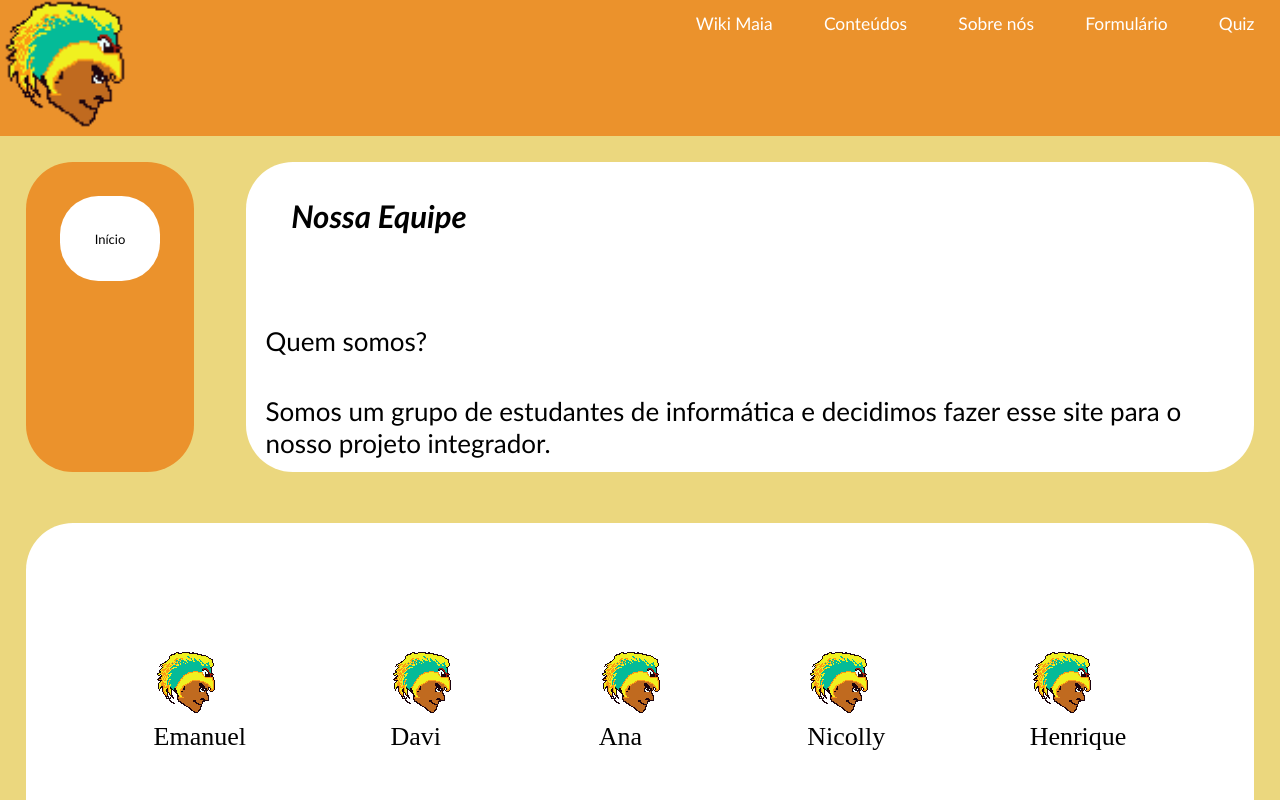
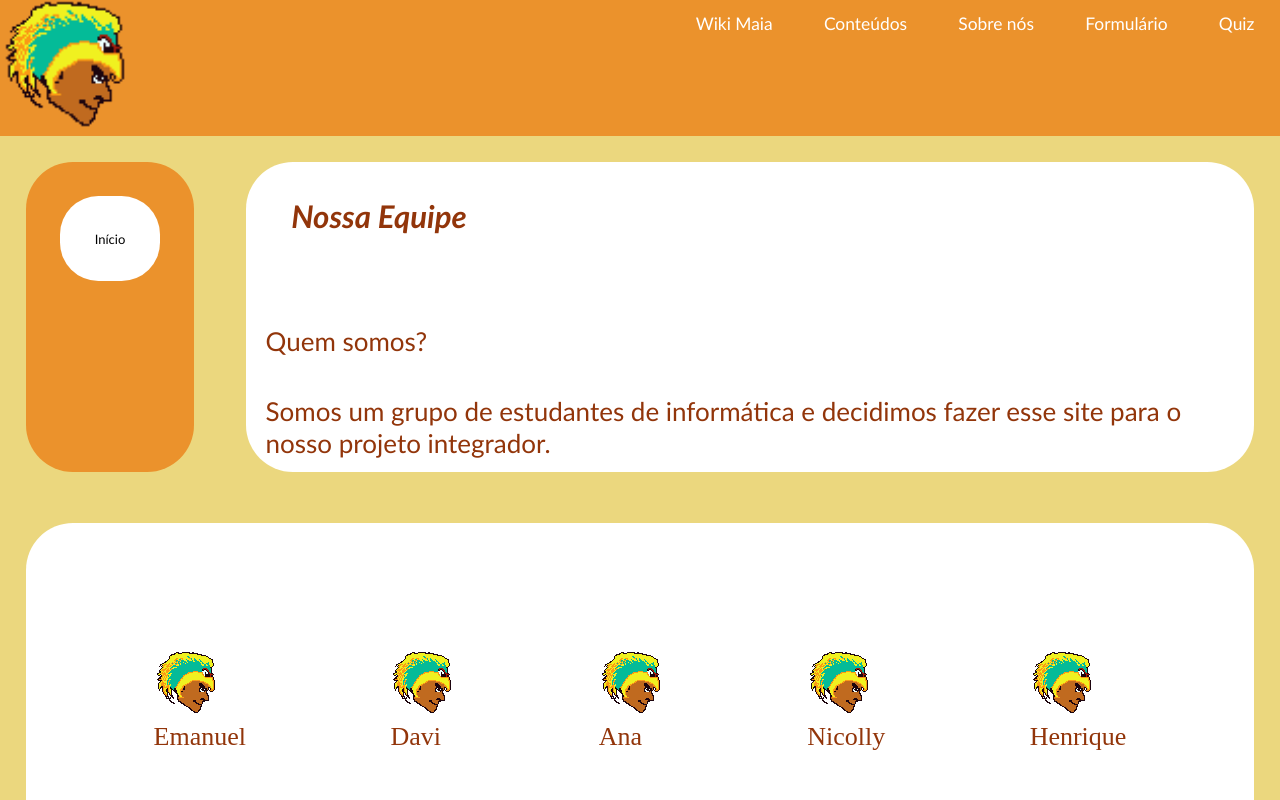
Before and after one commit to HenriqueRovigo/projeto-PI-main, a plain HTML site: page páginas/Henrique/sobreNos.html in a window 1280 px wide. Shown: the top 800 px of the page. Drawn offline with Linux system fonts and the light colour scheme.

Commit message:
Feat Henrique 2

```diff
--- a/páginas/Henrique/cssSobreNos.css
+++ b/páginas/Henrique/cssSobreNos.css
@@ -48,6 +48,15 @@ section.topicos ul li{
     border-radius: 3vw;
     font-size: small;
 }
+p {
+    color: rgb(146, 53, 10);
+}
+h1 {
+    color: rgb(146, 53, 10);
+}
+h2 {
+    color: rgb(146, 53, 10);
+}
 
 section.topicos ul li a img {
     width: 60vw;
```
